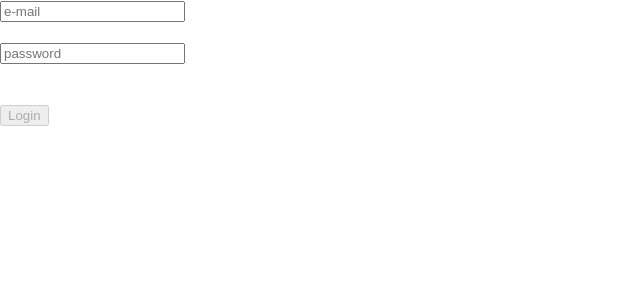
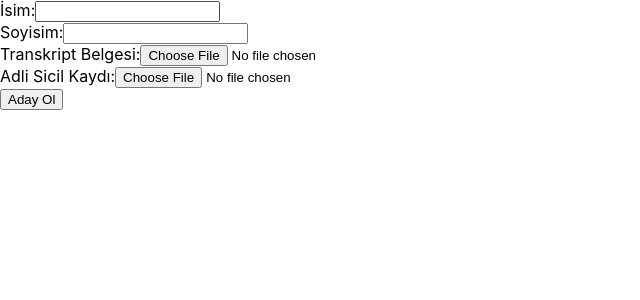
Before and after one commit to aybilgehan/ISCES-Online-Election-Backend, a React (Create React App) app in the folder ui/: page / in a window 1280 px wide. Shown: the top 300 px of the page, without its empty margins (0-640 px from the left). Built offline with nearby package versions, Linux system fonts and the light colour scheme.

Commit message:
gui eklemesi
Candidates, Election ve CandidateForm oluşturdum

```diff
--- a/ui/src/App.js
+++ b/ui/src/App.js
@@ -1,9 +1,12 @@
 import React from "react";
 import Login from "./Pages/Login";
+import Candidates from "./Pages/Candidates";
+import Election from "./Pages/Election";
+import CandidateForm from "./Pages/CandidateForm";
 function App() {
   return (
     <div>
-      <Login />
+      <CandidateForm/>
     </div>
   );
 }
--- /dev/null
+++ b/ui/src/Pages/CandidateForm.js
@@ -0,0 +1,65 @@
+import { useState } from "react";
+
+export default function CandidateForm() {
+  const [name, setName] = useState("");
+  const [surname, setSurname] = useState("");
+  const [transcript, setTranscript] = useState("");
+  const [criminalRecord, setCriminalRecord] = useState("");
+  const [validCandidate, setValidCandidate] = useState(false);
+  const [alertBoxContent, setAlertBoxContent] = useState("");
+
+  function submitHandler(e) {
+    e.preventDefault();
+    if (name && surname && transcript && criminalRecord) {
+      const candidateData = {
+        name,
+        surname,
+        transcript,
+        criminalRecord,
+      };
+      console.log("Gönderilen veriler: ", candidateData);
+      setName("");
+      setSurname("");
+      setTranscript("");
+      setCriminalRecord("");
+      setValidCandidate(true);
+      setAlertBoxContent("Başvurunuz başarıyla alınmıştır.");
+    } else {
+      setValidCandidate(false);
+      setAlertBoxContent("Lütfen tüm bilgileri doldurun.");
+    }
+  }
+
+  return (
+    <div>
+      <form onSubmit={submitHandler}>
+        <label>
+          İsim:
+          <input type="text" value={name} onChange={(e) => setName(e.target.value)} />
+        </label>
+        <br />
+        <label>
+          Soyisim:
+          <input type="text" value={surname} onChange={(e) => setSurname(e.target.value)} />
+        </label>
+        <br />
+        <label>
+          Transkript Belgesi:
+          <input type="file" accept="application/pdf" onChange={(e) => setTranscript(e.target.files[0])} />
+        </label>
+        <br />
+        <label>
+          Adli Sicil Kaydı:
+          <input type="file" accept="application/pdf" onChange={(e) => setCriminalRecord(e.target.files[0])} />
+        </label>
+        <br />
+        <button type="submit">Aday Ol</button>
+      </form>
+      {validCandidate ? (
+        <div style={{ color: "green" }}>{alertBoxContent}</div>
+      ) : (
+        <div style={{ color: "red" }}>{alertBoxContent}</div>
+      )}
+    </div>
+  );
+}
--- /dev/null
+++ b/ui/src/Pages/Candidates.js
@@ -0,0 +1,40 @@
+import { useState } from "react";
+export default function Candidates() {
+    const candidates = [
+        { name: "Emre Karaduman", gpa: 3.5, department: "Computer Engineering", description: "dsjkasdjaddaksasasdassd", currentVote: 25 },
+        { name: "Halil Uyanik", gpa: 2.6, department: "Civil Engineering", description: "ds132312312312sdassd", currentVote: 15 },
+        { name: "Gencay Turgut", gpa: 3.2, department: "Computer Engineering", description: "dfsdfgsdfwef1", currentVote: 20 },
+        { name: "Ahmet Özdemir", gpa: 2.8, department: "Computer Engineering", description: "adfsgfgddgdf", currentVote: 10 }
+    ];
+    const [currentIndex, setCurrentIndex] = useState();
+    const [currentCandidates, setCurrentCandidates] = useState(candidates);
+    const [showAlertBox, setShowAlertBox] = useState(false);
+    function incrementVote() {
+        const updatedCandidates = [...currentCandidates];
+        updatedCandidates[currentIndex] = {
+            ...updatedCandidates[currentIndex],
+            currentVote: updatedCandidates[currentIndex].currentVote + 1
+        };
+        setCurrentCandidates(updatedCandidates);
+        showAlertBoxHandler()
+    }
+    function showAlertBoxHandler(index) {
+        setCurrentIndex(index)
+        setShowAlertBox(!showAlertBox)
+    }
+    const alertBox = <div>
+        Are you sure
+        <button onClick={incrementVote}>Yes</button><button onClick={showAlertBoxHandler}>No</button></div>
+
+    return (
+        <div>
+            {showAlertBox ?  alertBox  :
+                currentCandidates.map((candidate, index) => (
+                    <li type="none" key={index}>
+                        {candidate.name} {candidate.gpa} {candidate.department} {candidate.description} {candidate.currentVote} <button onClick={() => showAlertBoxHandler(index)}>Vote</button>
+                    </li>
+                ))
+            }
+        </div>
+    );
+}
--- /dev/null
+++ b/ui/src/Pages/Election.js
@@ -0,0 +1,26 @@
+function Election() {
+    const candidates = [
+      { name: "Emre Karaduman", gpa: 3.5, department: "Computer Engineering", description: "dsjkasdjaddaksasasdassd", currentVote: 25 },
+      { name: "Halil Uyanik", gpa: 2.6, department: "Civil Engineering", description: "ds132312312312sdassd", currentVote: 15 },
+      { name: "Gencay Turgut", gpa: 3.2, department: "Computer Engineering", description: "dfsdfgsdfwef1", currentVote: 20 },
+      { name: "Ahmet Özdemir", gpa: 2.8, department: "Computer Engineering", description: "adfsgfgddgdf", currentVote: 10 }
+    ];
+
+    const totalVotes = candidates.reduce((acc, candidate) => acc + candidate.currentVote, 0);
+
+    const sortedCandidates = [...candidates].sort((a, b) => b.currentVote - a.currentVote);
+
+    return (
+      <div>
+        <ul>
+          {sortedCandidates.map((candidate) => (
+            <li key={candidate.name}>
+              {candidate.name} - {((candidate.currentVote / totalVotes) * 100).toFixed(2)}%
+            </li>
+          ))}
+        </ul>
+      </div>
+    );
+  }
+
+  export default Election;
```
